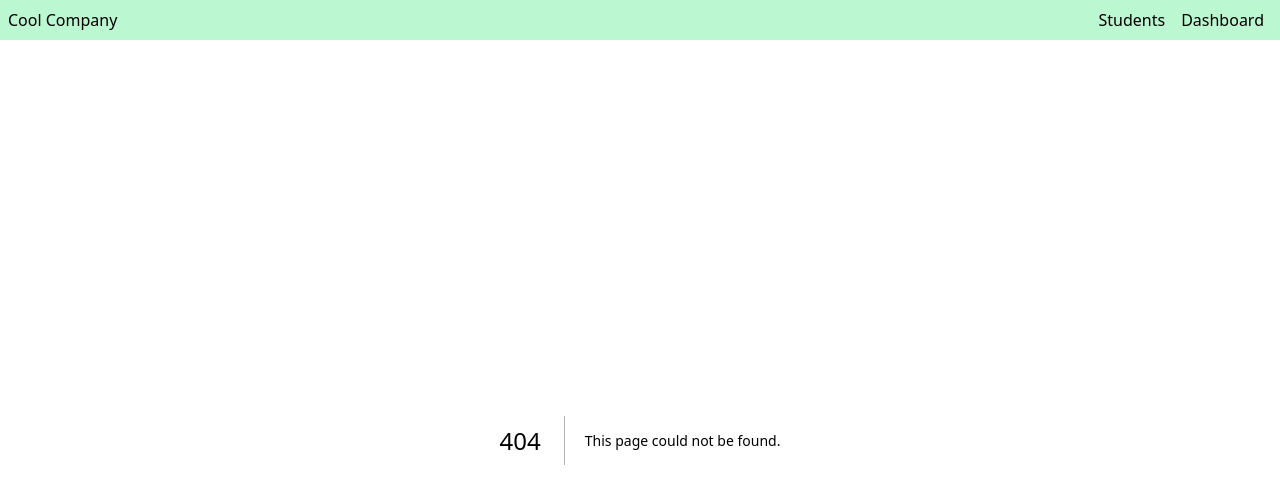
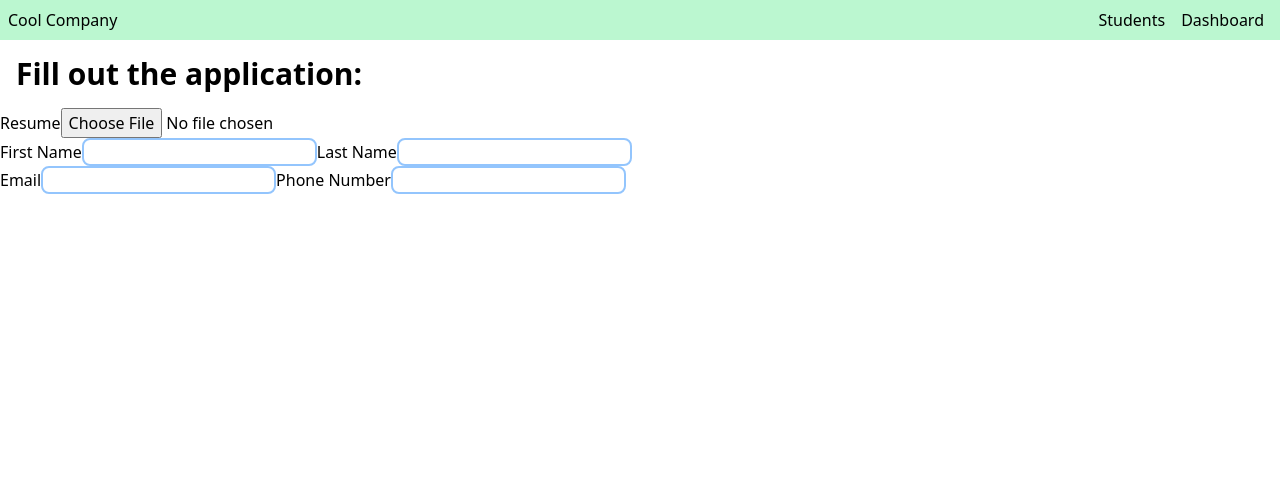
Before and after one commit to masroor47/careers-page-and-resume-parser, a Next.js app: page /apply in a window 1280 px wide. Before the commit this address had no page. Shown: the top 504 px of the page. Built offline with nearby package versions, Linux system fonts and the light colour scheme.

Commit message:
add application page and form component

```diff
--- /dev/null
+++ b/app/apply/ApplicationForm.tsx
@@ -0,0 +1,30 @@
+
+
+
+
+export default function ApplicationForm() {
+
+  return (
+    <form className="">
+      <label >Resume</label>
+      <input type="file" />
+
+      <div>
+        <label htmlFor="">First Name</label>
+        <input className="border-2 border-blue-300 rounded-lg" type="text" name="" id="" />
+
+        <label htmlFor="">Last Name</label>
+        <input className="border-2 border-blue-300 rounded-lg" type="text" name="" id="" />
+      </div>
+
+      <div>
+        <label htmlFor="">Email</label>
+        <input className="border-2 border-blue-300 rounded-lg" type="text" name="" id="" />
+
+        <label htmlFor="">Phone Number</label>
+        <input className="border-2 border-blue-300 rounded-lg" type="text" name="" id="" />
+      </div>
+
+    </form>
+  )
+}
--- /dev/null
+++ b/app/apply/page.tsx
@@ -0,0 +1,12 @@
+import ApplicationForm from "./ApplicationForm"
+
+
+export default function Page() {
+  return (
+    <main>
+      <h1 className="text-3xl font-semibold p-4">Fill out the application:</h1>
+
+      <ApplicationForm />
+    </main>
+  )
+}
```
